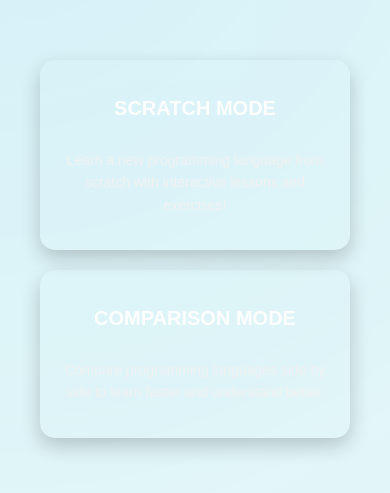
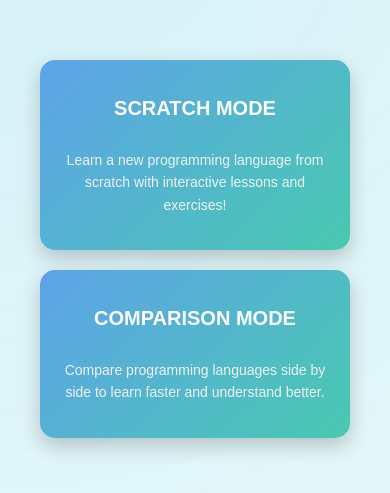
Before and after one commit to sidharthgk/Cross-Language-Learning, a React (Vite) app: page / in a window 390 px wide. Shown: the part 173-666 px from the top of the page. Built offline with nearby package versions, Linux system fonts and the light colour scheme.

Commit message:
minor chang

```diff
--- a/src/styles/LandingPage.css
+++ b/src/styles/LandingPage.css
@@ -96,8 +96,6 @@ body::after {
         width: 90%; /* Full width for smaller screens */
         height: auto; /* Allow the height to adjust dynamically */
         padding: 20px; /* Maintain comfortable padding */
-      background: var(--card-bg);
-      color: var(--card-text-color);
     }
 
     .mode-card h2 {
```
Lines whose indentation alone changed are shown as unchanged.
